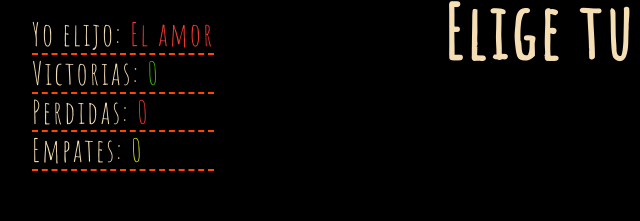
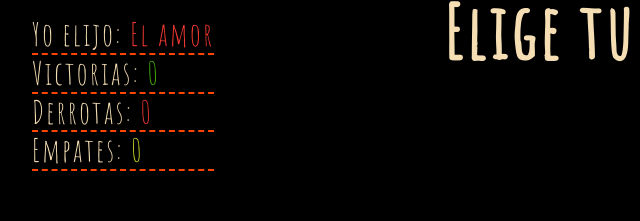
Before and after one commit to Cristopher-Martinez/alejandro-magno.github.io, a plain HTML site: page index.html in a window 1280 px wide. Shown: the top 221 px of the page, 8-648 px from the left. Drawn offline with Linux system fonts and the light colour scheme.

Commit message:
texto li 2

```diff
--- a/index.html
+++ b/index.html
@@ -18,7 +18,7 @@
       <ul>
         <li>Yo elijo:<span id="computadora" class="rojo"> El amor</span></li>
         <li>Victorias:<span id="ganadas" class="verde"> 0</span></li>
-        <li>Perdidas:<span id="perdidas" class="rojo"> 0</span></li>
+        <li>Derrotas:<span id="perdidas" class="rojo"> 0</span></li>
         <li>Empates:<span id="empate" class="amarillo"> 0</span></li>
       </ul>
     </div>
```
